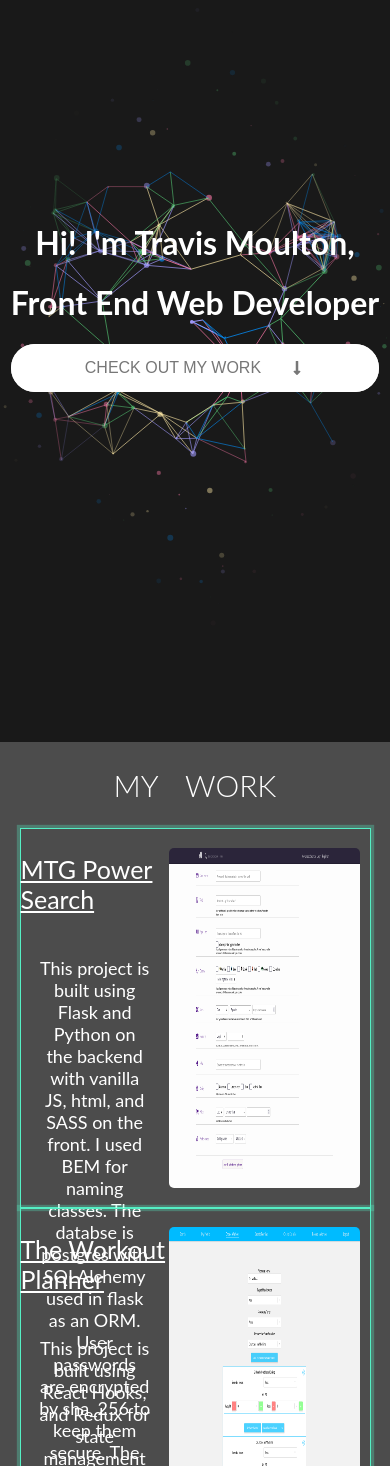
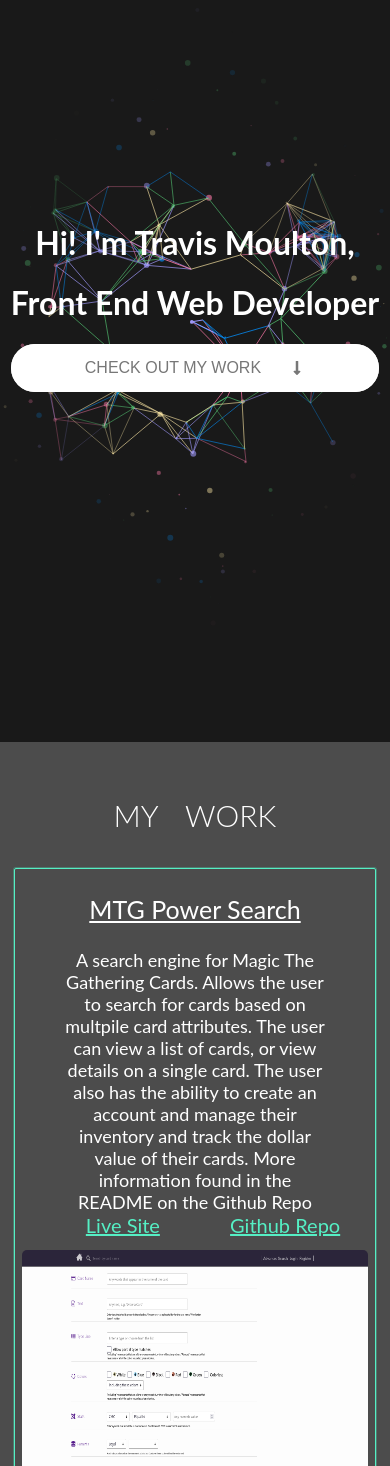
Before and after one commit to travismoulton/portfolio, a Next.js app: page / in a window 390 px wide. Shown: the part 102-1568 px from the top of the page. Built offline with nearby package versions, Linux system fonts and the light colour scheme.

Commit message:
working on responsivness for project card. Stopping to switch branches and fix responsive issue with HeroBtn

```diff
--- a/components/MyWork.jsx
+++ b/components/MyWork.jsx
@@ -2,10 +2,10 @@
 import ProjectCard from './ProjectCard/ProjectCard';
 
 const mtgDesc =
-  "This project is built using Flask and Python on the backend with vanilla JS, html, and SASS on the front. I used BEM for naming classes. The databse is postgres with SQLAlchemy used in flask as an ORM. User passwords are encrypted by sha_256 to keep them secure. The app is deployed on heroku, and the SSL is through cloudflare. It also features a built by hand webpack config. The backend uses celery to update the user's inventory value once per day (only if they login) asynchronously upon arrival to the site.";
+  'A search engine for Magic The Gathering Cards. Allows the user to search for cards based on multpile card attributes. The user can view a list of cards, or view details on a single card. The user also has the ability to create an account and manage their inventory and track the dollar value of their cards. More information found in the README on the Github Repo';
 
 const workoutDesc =
-  'This project is built using React Hooks, and Redux for state management using the redux toolkit. I used Firebase for the database and Auth system. There are robust rules inside the database to properly protect the data. I also used React-Select, React-Icons, and React-Transition-Group. I used "CSS" modules for styling, with custom properties inside of index.css. There is extensive testing using Jest and react-testing-library';
+  "An app that allows the user to search through a database of exercises, track their favorites for easy access, and assemble workouts made up of those exercises. The user can also create a routine and record workouts. The app will suggest the days workout based on the settings in the user's routine. More information can be found the in the README on the Github Repo";
 
 const MTGDetails = {
   img: 'MTGImage',
--- a/components/ProjectCard/ProjectImg.jsx
+++ b/components/ProjectCard/ProjectImg.jsx
@@ -14,6 +14,7 @@
         alt={img}
         className={classes.ProjectImg}
         layout="fill"
+        loading="eager"
       />
     </div>
   );
--- a/styles/MyWork.module.css
+++ b/styles/MyWork.module.css
@@ -6,6 +6,7 @@
   flex-direction: column;
   justify-content: space-around;
   align-items: center;
+  padding: 3rem 1rem;
 }
 
 .Header {
@@ -15,3 +16,9 @@
   font-weight: 300;
   word-spacing: 2rem;
 }
+
+@media only screen and (max-width: 1000px) {
+  .MyWork {
+    height: auto;
+  }
+}
--- a/styles/ProjectCard.module.css
+++ b/styles/ProjectCard.module.css
@@ -2,8 +2,10 @@
   width: 90%;
   height: 45%;
   border: 1px solid #55efc4;
-  box-shadow: 0 0 1px 3px rgba(85, 239, 196, 0.3);
+  border-radius: 2px;
+  box-shadow: 0 0 0 1px rgba(85, 239, 196, 0.3);
   display: flex;
+  margin: 1rem 0;
 }
 
 .CardLeft {
@@ -20,7 +22,7 @@
   margin-top: auto;
   margin-bottom: auto;
   margin-left: auto;
-  margin-right: 1rem;
+  margin-right: 1.4rem;
   width: 90%;
   height: 90%;
   transition: transform 0.2s;
@@ -29,7 +31,7 @@
 }
 
 .ProjectImgWrapper:hover {
-  transform: scaleY(1.125) scaleX(1.05);
+  transform: scaleY(1.11) scaleX(1.03);
 }
 
 .ProjectTitle {
@@ -60,17 +62,31 @@
 .LinkWrapper {
   display: flex;
   flex-direction: column;
-  justify-content: center;
+  justify-content: flex-end;
   transition: filter 0.2s;
 }
 
 .ProjectLink {
   color: #55efc4;
   font-size: 2rem;
+  margin-bottom: 0.3rem;
 }
 
 .ProjectLink:hover {
   filter: brightness(150%);
+}
+
+@media only screen and (max-width: 1450px) {
+  .ProjectCard {
+    width: 98%;
+  }
+}
+
+@media only screen and (max-width: 1300px) {
+  .ProjectDescription {
+    margin-top: 0;
+    margin-bottom: 0;
+  }
 }
 
 @media only screen and (max-width: 1250px) {
@@ -78,3 +94,31 @@
     width: 70%;
   }
 }
+
+@media only screen and (max-width: 1000px) {
+  .ProjectCard {
+    flex-direction: column;
+    justify-content: center;
+    align-items: center;
+  }
+
+  .CardLeft {
+    width: 100%;
+  }
+
+  .ProjectImgWrapper {
+    margin: 1rem auto;
+    height: 50rem;
+    width: 96%;
+  }
+
+  .ProjectImgWrapper:hover {
+    transform: scaleX(1) scaleY(1);
+  }
+}
+
+@media only screen and (max-width: 600px) {
+  .ProjectImgWrapper {
+    height: 35rem;
+  }
+}
```
